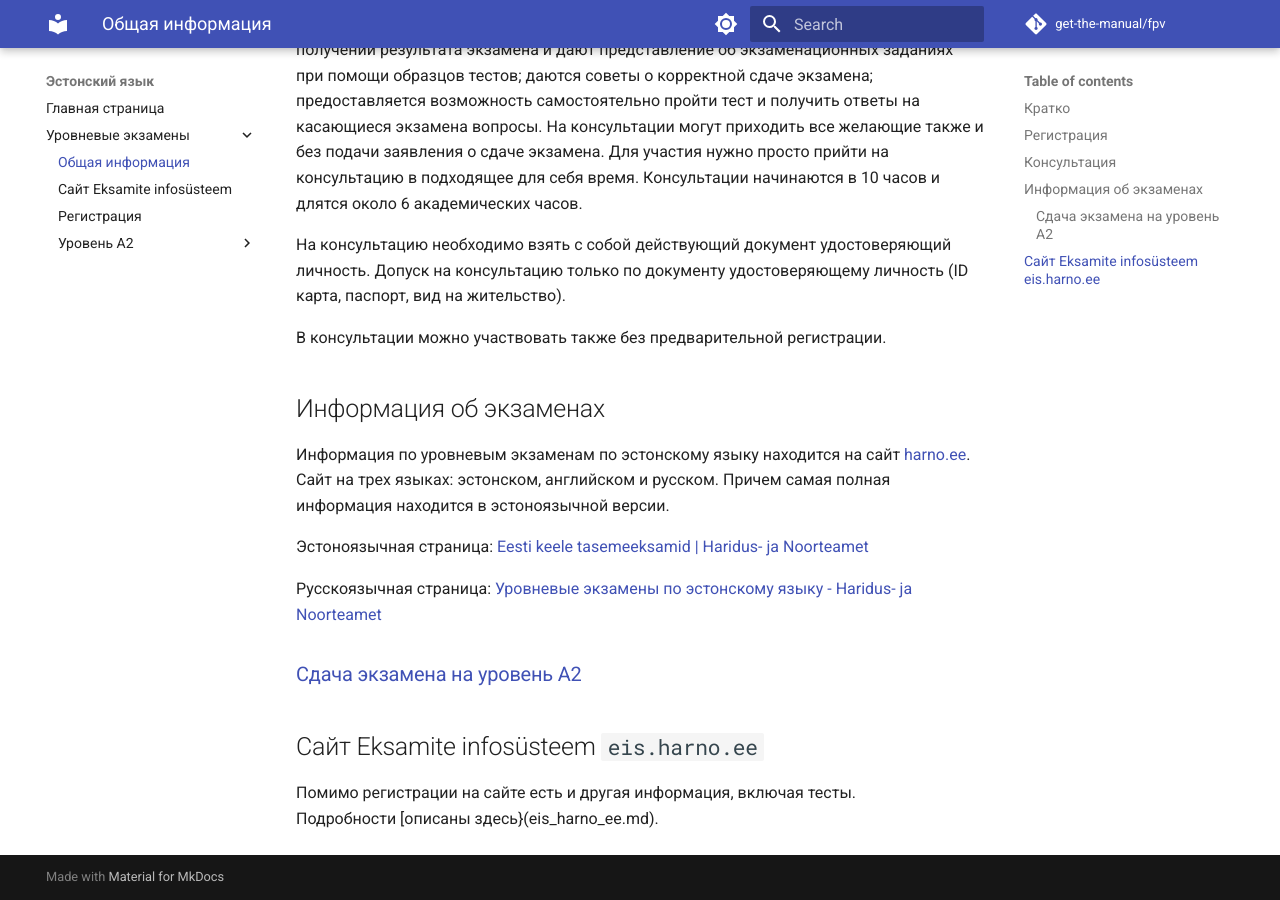
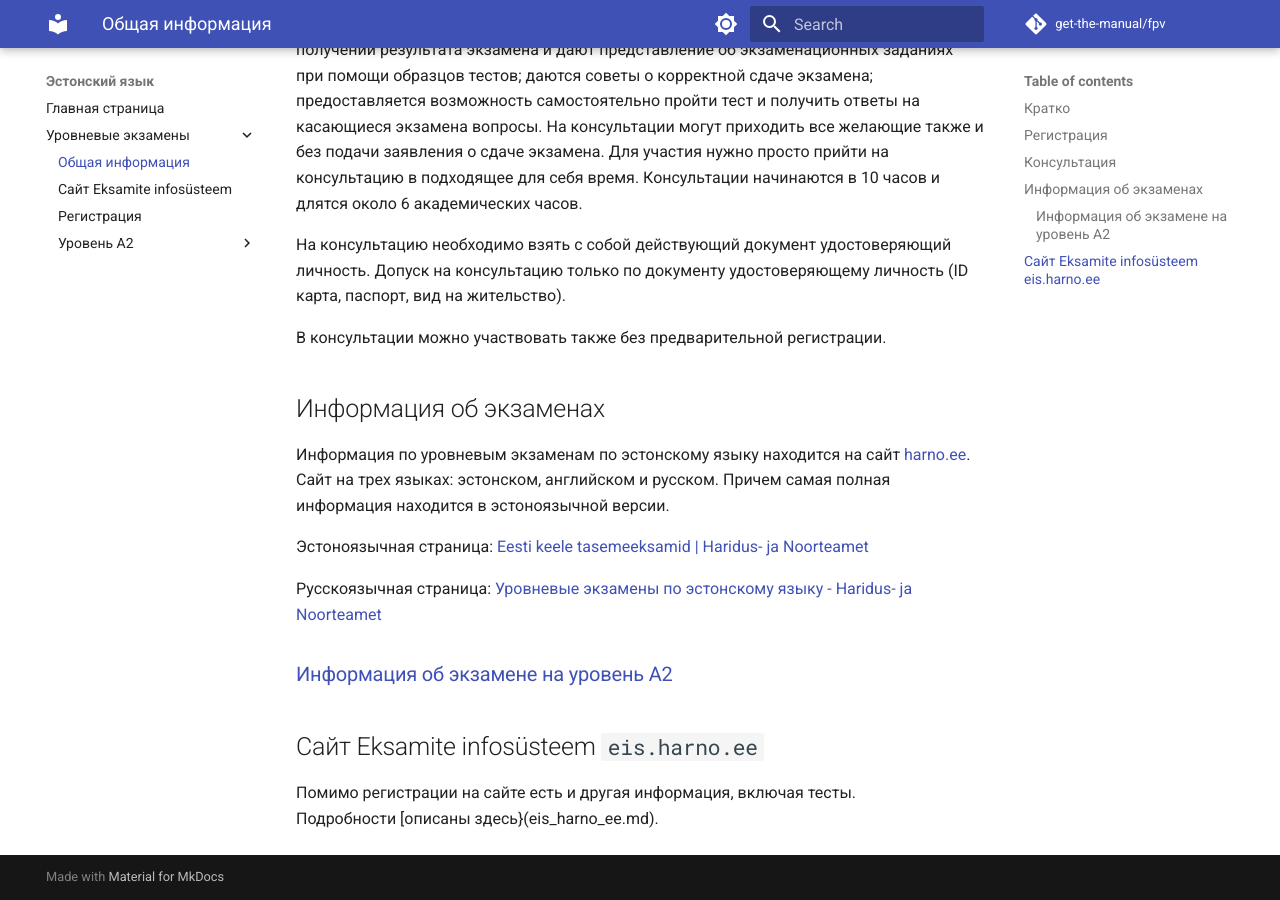
Before and after one commit to get-the-manual/eesti-keel, an MkDocs documentation site: the page built from docs/Exams/index.md, in a window 1280 px wide and 900 px high, scrolled down 1193 px. Built offline with MkDocs 1.6.1 and Material for MkDocs 9.7.7, drawn with Linux system fonts in a browser that asks for light colours; comment, search, counter and statistics services are not loaded.

```diff
--- a/docs/Exams/index.md
+++ b/docs/Exams/index.md
@@ -43,7 +43,7 @@
 
 Русскоязычная страница: [Уровневые экзамены по эстонскому языку - Haridus- ja Noorteamet](https://harno.ee/ru/ekzameny-testy-i-issledovaniya/ekzameny-testy-i-dokumenty-ob-okonchanii/urovnevye-ekzameny-po)
 
-### [Сдача экзамена на уровень A2](A2/index.md)
+### [Информация об экзамене на уровень A2](A2/index.md)
 
 ## Сайт Eksamite infosüsteem `eis.harno.ee`
 Помимо регистрации на сайте есть и другая информация, включая тесты.
```
Also changed, not shown: docs/Exams/A2/exam_description.md (+3 -0 lines), docs/Exams/A2/index.md (+2 -0 lines).
